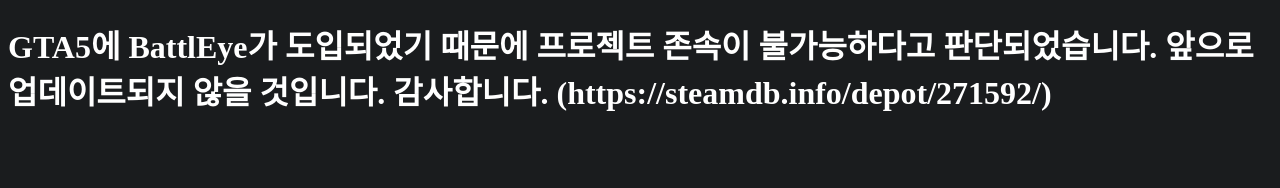
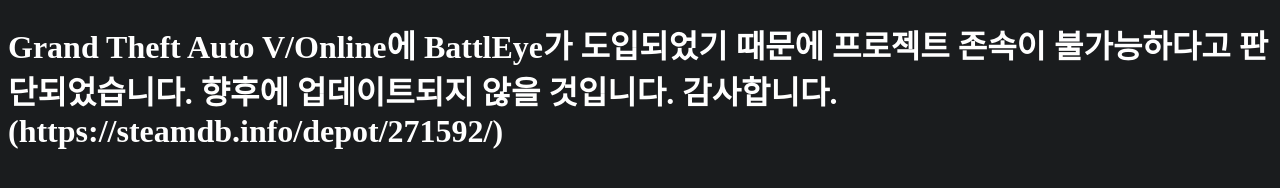
Before and after one commit to Binosc7/RedefinedKRFont, a plain HTML site: page index.html in a window 1280 px wide. Drawn offline with Linux system fonts and the light colour scheme; a web font is replaced by a local one.

Commit message:
Update index.html

```diff
--- a/index.html
+++ b/index.html
@@ -58,7 +58,7 @@
 </head>
 <body>
 
-    <h1>GTA5에 BattlEye가 도입되었기 때문에 프로젝트 존속이 불가능하다고 판단되었습니다. 앞으로 업데이트되지 않을 것입니다. 감사합니다. (https://steamdb.info/depot/271592/)</h1>
+    <h1>Grand Theft Auto V/Online에 BattlEye가 도입되었기 때문에 프로젝트 존속이 불가능하다고 판단되었습니다. 향후에 업데이트되지 않을 것입니다. 감사합니다. (https://steamdb.info/depot/271592/)</h1>
 
 </body>
 </html>
```
